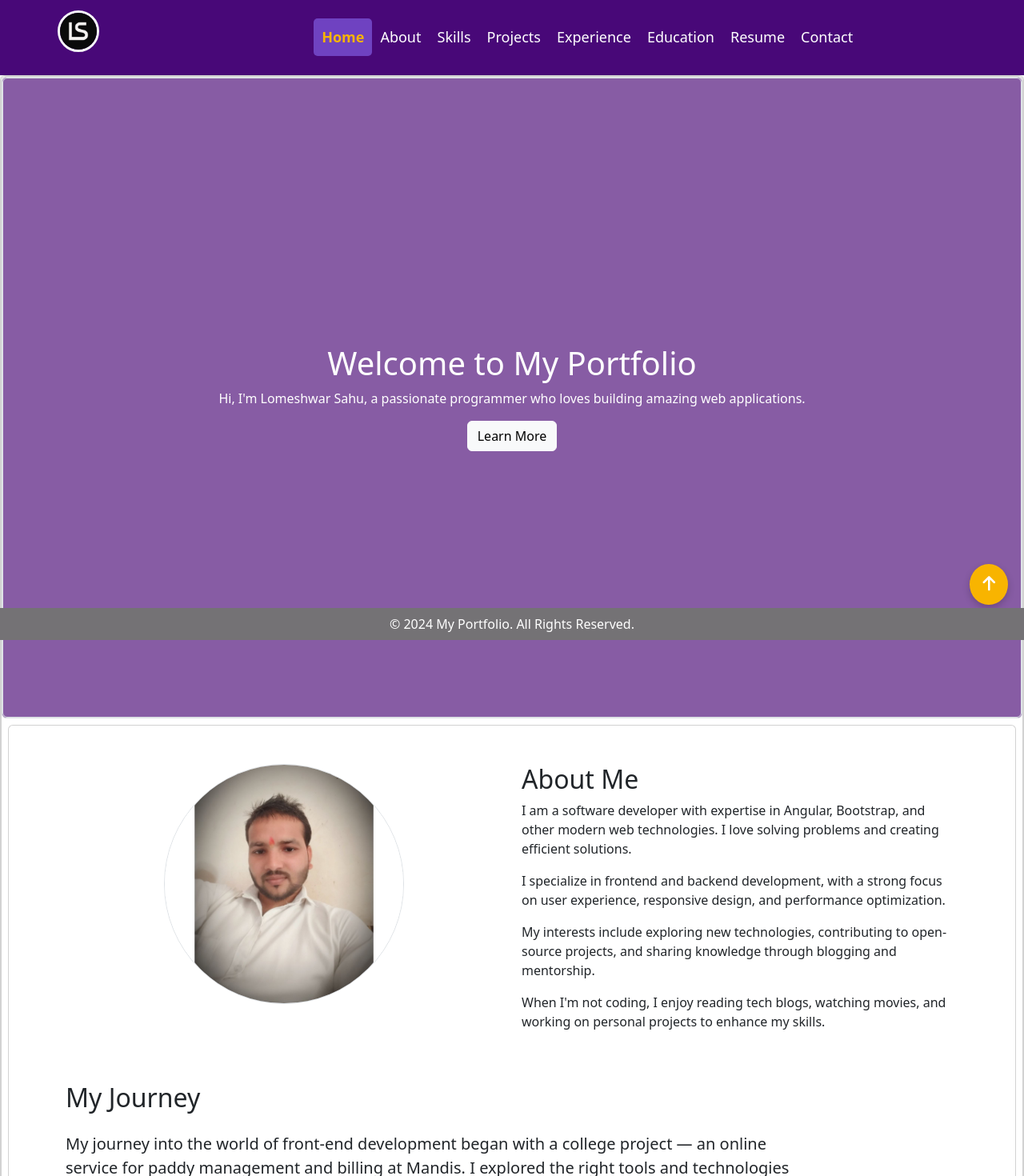
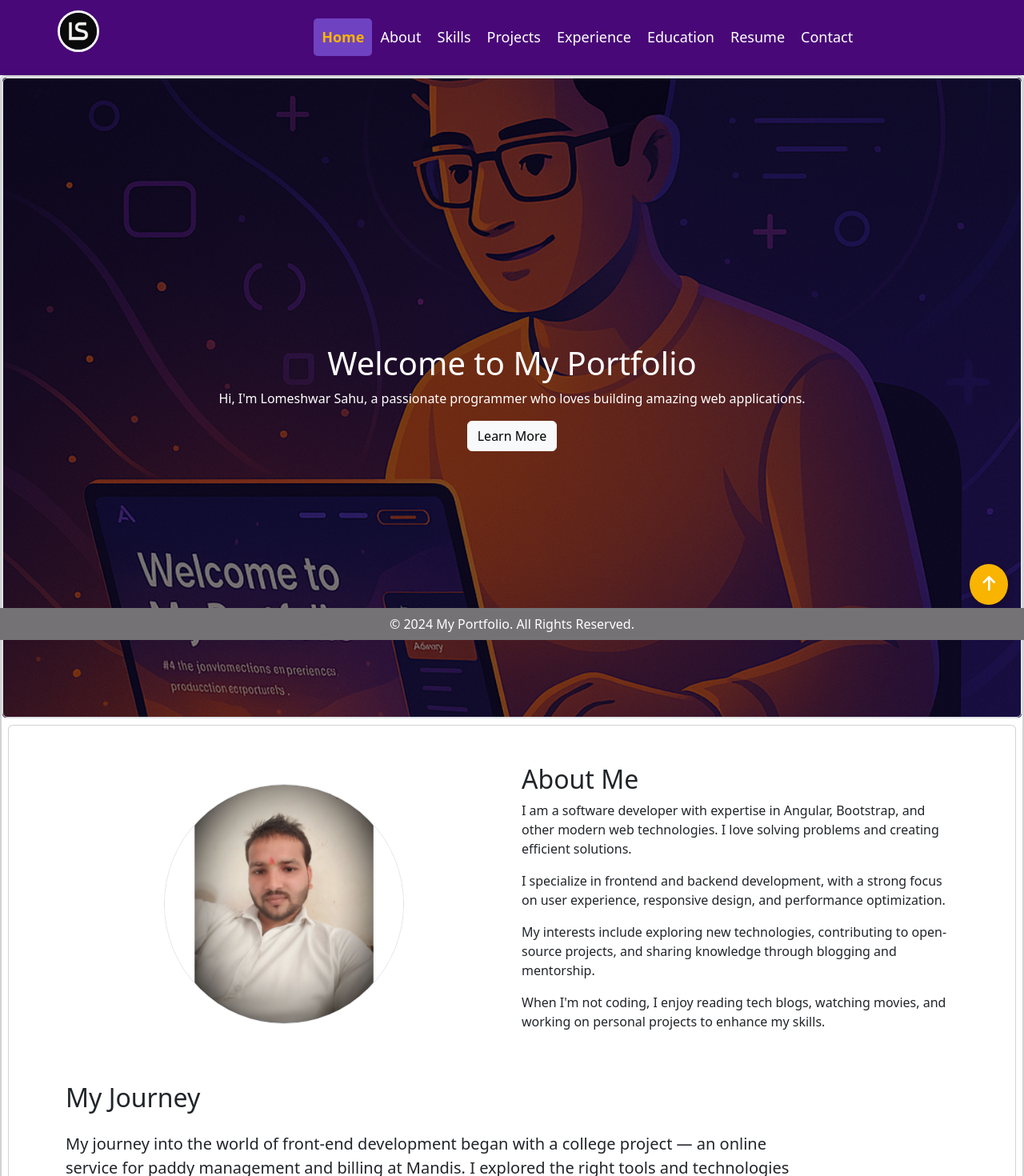
Before and after one commit to Lomeshwarsahu/port-folio, an Angular app: page / in a window 1280 px wide. Shown: the top 1470 px of the page at 80% size. Built offline with nearby package versions, Linux system fonts and the light colour scheme.

Commit message:
all data

```diff
--- a/package.json
+++ b/package.json
@@ -29,6 +29,7 @@
     "@angular-devkit/build-angular": "^19.2.4",
     "@angular/cli": "^19.2.4",
     "@angular/compiler-cli": "^19.2.3",
+    "@types/aos": "^3.0.7",
     "@types/bootstrap": "^5.2.10",
     "@types/jasmine": "~4.3.0",
     "jasmine-core": "~4.5.0",
--- a/src/app/app.component.css
+++ b/src/app/app.component.css
@@ -138,3 +138,37 @@ body {
     width:50%;
    }
 }
+
+
+
+/*  */
+
+@keyframes gradientAnimation {
+  0% { background-position: 0% 50%; }
+  50% { background-position: 100% 50%; }
+  100% { background-position: 0% 50%; }
+}
+
+#welcome-section {
+  background: linear-gradient(-45deg, #875ca4, #4d2c91, #875ca4);
+  background-size: 600% 600%;
+  animation: gradientAnimation 10s ease infinite;
+}
+
+
+.typing {
+  overflow: hidden;
+  white-space: nowrap;
+  border-right: 3px solid #fff;
+  animation: typing 3s steps(30, end), blink-caret 0.75s step-end infinite;
+}
+
+@keyframes typing {
+  from { width: 0 }
+  to { width: 100% }
+}
+
+@keyframes blink-caret {
+  from, to { border-color: transparent }
+  50% { border-color: white }
+}
--- a/src/app/app.component.html
+++ b/src/app/app.component.html
@@ -108,25 +108,103 @@
   </div>
 </nav>
 
-<!-- (click)="navigateAndClose('home')" -->
+<!-- (click)="navigateAndClose('home')" style="background-color: #875ca4;"-->
 <div class="card shadow mb-4" >
   <div class="card body color transition-all hover-shadow-lg">
     <div>
-      <section class="card border rounded" style="background-color: #875ca4;">
+
+
+      <section id="welcome-section" class="card border rounded" style="position: relative; overflow: hidden;">
+
+        <!-- Background Image -->
+        <div style="background: url('assets/img/Welcome.png') center/cover no-repeat; position: absolute; width: 100%; height: 100%; z-index: 0;"></div>
+
+        <!-- Black Transparent Overlay -->
+        <div style="background-color: rgba(0, 0, 0, 0.5); position: absolute; width: 100%; height: 100%; z-index: 1;"></div>
+
+        <!-- Main Content -->
+        <div id="home" class="d-flex flex-column align-items-center justify-content-center text-center text-white border rounded" style="height: 100vh; position: relative; z-index: 2;">
+          <div data-aos="fade-up">
+            <h1>Welcome to My Portfolio</h1>
+            <p>Hi, I'm Lomeshwar Sahu, a passionate programmer who loves building amazing web applications.</p>
+            <a class="btn btn-light" (click)="navigateAndClose('about')">Learn More</a>
+          </div>
+        </div>
+
+      </section>
+
+      <!-- <section id="welcome-section" class="card border rounded" style="position: relative; overflow: hidden;">
+
+        <div style="background: url('assets/img/Welcome.png') center/cover no-repeat; position: absolute; width: 100%; height: 100%; opacity: 0.3;"></div>
+
+        <div id="home" class="d-flex flex-column align-items-center justify-content-center text-center text-white border rounded" style="height: 100vh; position: relative; z-index: 1;">
+
+          <div data-aos="fade-up">
+            <h1>Welcome to My Portfolio</h1>
+            <p>Hi, I'm Lomeshwar Sahu, a passionate programmer who loves building amazing web applications.</p>
+            <a class="btn btn-light" (click)="navigateAndClose('about')">Learn More</a>
+          </div>
+
+        </div>
+
+      </section> -->
+
+      <!-- <section id="welcome-section" class="card border rounded" >
+        <div id="home" class="d-flex flex-column align-items-center justify-content-center text-center text-white border rounded" style="height: 100vh;">
+
+          <img src="\assets\img\Welcome.png" alt="Welcome" class="img-fluid mb-4" style="max-width: 300px;">
+
+          <div data-aos="fade-up">
+            <h1>Welcome to My Portfolio</h1>
+            <p>Hi, I'm Lomeshwar Sahu, a passionate programmer who loves building amazing web applications.</p>
+            <a class="btn btn-light" (click)="navigateAndClose('about')">Learn More</a>
+          </div>
+
+        </div>
+      </section>
+
+
+      <section id="welcome-section" class="card border rounded" >
+
         <div id="home" class="d-flex align-items-center justify-content-center text-center text-white border rounded"
           style="height: 100vh;">
-          <div>
+          <div data-aos="fade-up">
             <h1>Welcome to My Portfolio</h1>
             <p>Hi, I'm Lomeshwar Sahu, a passionate programmer who loves building amazing web applications.</p>
-            <!-- <a href="#about" class="btn btn-light">Learn More</a> -->
             <a class="btn btn-light" (click)="navigateAndClose('about')"
               >Learn More</a>
+         </div>
+        </div>
+      </section> -->
+      <div class="card rounded m-2  transition-all hover-shadow-lg text-dark" style="color: #f8f9fa">
+        <section id="about" class="container py-5">
+          <div class="row align-items-center">
+
+            <!-- Left Image -->
+            <div class="col-md-6" data-aos="fade-right" data-aos-duration="1000">
+              <div class="text-center" style="max-width: 300px; margin: auto;">
+                <img src="assets/img/photo_2025-03-04_13-27-30.jpg" alt="Profile Image"
+                  class="img-fluid rounded-circle border w-100" style="object-fit: cover; aspect-ratio: 1/1;">
+              </div>
+            </div>
+
+            <!-- Right Text -->
+            <div class="col-md-6" data-aos="fade-left" data-aos-duration="1000">
+              <h2>About Me</h2>
+              <p>I am a software developer with expertise in Angular, Bootstrap, and other modern web technologies. I
+                love solving problems and creating efficient solutions.</p>
+              <p>I specialize in frontend and backend development, with a strong focus on user experience, responsive
+                design, and performance optimization.</p>
+              <p>My interests include exploring new technologies, contributing to open-source projects, and sharing
+                knowledge through blogging and mentorship.</p>
+              <p>When I'm not coding, I enjoy reading tech blogs, watching movies, and working on personal projects to
+                enhance my skills.</p>
+            </div>
+
           </div>
-        </div>
-      </section>
-      <div class="card rounded m-2  transition-all hover-shadow-lg text-dark" style="color: #f8f9fa">
+        </section>
 
-        <section id="about" class="container py-5">
+        <!-- <section id="about" class="container py-5">
           <div class="row">
 
             <div class="col-md-6">
@@ -137,10 +215,10 @@
               </div>
 
 
-              <!-- <img  class="w-100 border rounded-circle " src="assets/img/photo_2025-03-04_13-27-30.jpg" alt="Profile Image" > -->
-              <!-- <img src="assets/img/photo_2025-03-04_13-27-30.jpg" alt="Profile Image" class="img-fluid rounded"> -->
+              <img  class="w-100 border rounded-circle " src="assets/img/photo_2025-03-04_13-27-30.jpg" alt="Profile Image" >
+              <img src="assets/img/photo_2025-03-04_13-27-30.jpg" alt="Profile Image" class="img-fluid rounded">
 
-              <!-- <img src="src\assets\img\img1.jpg" alt="Profile Image" class="img-fluid rounded"> -->
+              <img src="src\assets\img\img1.jpg" alt="Profile Image" class="img-fluid rounded">
             </div>
             <div class="col-md-6">
               <h2>About Me</h2>
@@ -154,17 +232,17 @@
                 enhance my skills.</p>
             </div>
           </div>
-        </section>
-        <section class="container">
+        </section> -->
+        <section class="container" >
           <h2 class="text-left mb-4 pr-4">My Journey</h2>
           <div class="row justify-content-left">
             <div class="col-md-10">
-              <p class="fs-5">
+              <p class="fs-5" data-aos="fade-right" data-aos-duration="1000">
                 My journey into the world of front-end development began with a college project — an online service for
                 paddy management and billing at Mandis. I explored the right tools and technologies to bring this idea
                 to life and successfully implemented it.
               </p>
-              <p class="fs-5">
+              <p class="fs-5" data-aos="fade-left" data-aos-duration="1000">
                 Since then, I have been fortunate to work on a variety of projects, each presenting unique challenges
                 and opportunities for innovation. These experiences have taught me the value of staying up-to-date with
                 the latest technologies and design trends to ensure that I can deliver cutting-edge solutions to my
@@ -176,7 +254,7 @@
       </div>
       <div class="card  rounded m-2 bg-light">
         <section id="skills" class=" py-5">
-          <div class="container">
+          <div class="container" data-aos="zoom-in-left">
             <h2 class="text-center">Skills</h2>
             <!-- <div class="col-lg-12 col-md-12 ">
             <div class="card bg-light card-hover shadow"> -->
@@ -326,7 +404,7 @@
           <h2 class="text-center mb-4">Experience</h2>
           <div class="row">
             <div class="col-md-12">
-              <div class="card shadow card-hover bg-white mb-3 text-dark" style="color: #f8f9fa">
+              <div class="card shadow card-hover bg-white mb-3 text-dark" style="color: #f8f9fa" data-aos="fade-left">
                 <div class="card-body">
                   <h5 class="card-title">Internship: Shivam info soft PVT.</h5>
                   <h6 class="text-muted">Duration: Mar 2022 - sep 2022</h6>
@@ -336,7 +414,7 @@
                 </div>
               </div>
 
-              <div class="card shadow card-hover bg-white mb-3">
+              <div class="card shadow card-hover bg-white mb-3" data-aos="fade-right">
                 <div class="card-body">
                   <h5 class="card-title">Front-end Developer - Shivam info soft PVT.</h5>
                   <h6 class="text-muted">Duration: Sep 2022 – Sep 2023</h6>
@@ -348,7 +426,7 @@
                 </div>
               </div>
 
-              <div class="card shadow card-hover bg-white mb-3">
+              <div class="card shadow card-hover bg-white mb-3" data-aos="fade-left">
                 <div class="card-body">
                   <h5 class="card-title">Programmer - CGMSC </h5>
                   <h6 class="text-muted">Duration: Jan 2025 - Present</h6>
--- a/src/app/app.component.ts
+++ b/src/app/app.component.ts
@@ -2,6 +2,9 @@ import { Component,ElementRef,HostListener, ViewChild  } from '@angular/core';
 import { Offcanvas } from 'bootstrap';
 import { Router, NavigationEnd } from '@angular/router';
 import * as bootstrap from 'bootstrap';
+// import * as AOS from 'aos';
+
+
 @Component({
     selector: 'app-root',
     templateUrl: './app.component.html',
@@ -25,6 +28,7 @@ export class AppComponent {
   }
 
   ngOnInit() {
+      // AOS.init();
     // localStorage.setItem('activeMenu', this.Menu);
     const storedMenu = localStorage.getItem('activeMenu');
     if (storedMenu) {
--- a/src/app/app.module.ts
+++ b/src/app/app.module.ts
@@ -4,6 +4,8 @@ import { BrowserModule } from '@angular/platform-browser';
 import { AppRoutingModule } from './app-routing.module';
 import { AppComponent } from './app.component';
 import { NavbarComponent } from './navbar/navbar.component';
+// import AOS from 'aos'; // Correct import syntax
+// import 'aos/dist/aos.css'; // Ensure that AOS CSS is included
 
 @NgModule({
   declarations: [
--- /dev/null
+++ b/src/assets/aos.d.ts
@@ -0,0 +1 @@
+declare module 'aos';
--- a/src/index.html
+++ b/src/index.html
@@ -12,7 +12,7 @@
   <!-- Bootstrap CSS -->
 <link href="https://cdn.jsdelivr.net/npm/bootstrap@5.3.2/dist/css/bootstrap.min.css" rel="stylesheet">
 <link rel="stylesheet" href="https://cdn.jsdelivr.net/npm/bootstrap-icons/font/bootstrap-icons.css">
-
+<!-- <link rel="stylesheet" href="bower_components/aos/dist/aos.css" /> -->
 
 
 </head>
@@ -21,4 +21,14 @@
 </body>
 <!-- Bootstrap JS (Bundle includes Popper.js) -->
 <script src="https://cdn.jsdelivr.net/npm/bootstrap@5.3.2/dist/js/bootstrap.bundle.min.js" defer></script>
+
+
+<!-- Import in index.html -->
+<link href="https://unpkg.com/aos@2.3.1/dist/aos.css" rel="stylesheet">
+<script src="https://unpkg.com/aos@2.3.1/dist/aos.js"></script>
+<!-- <script src="bower_components/aos/dist/aos.js"></script>  -->
+<script>
+  AOS.init();
+</script>
+
 </html>
```
Also changed, not shown: src/assets/img/Welcome.png (added), 1 other file (tests, documents, lock files or other folders).
